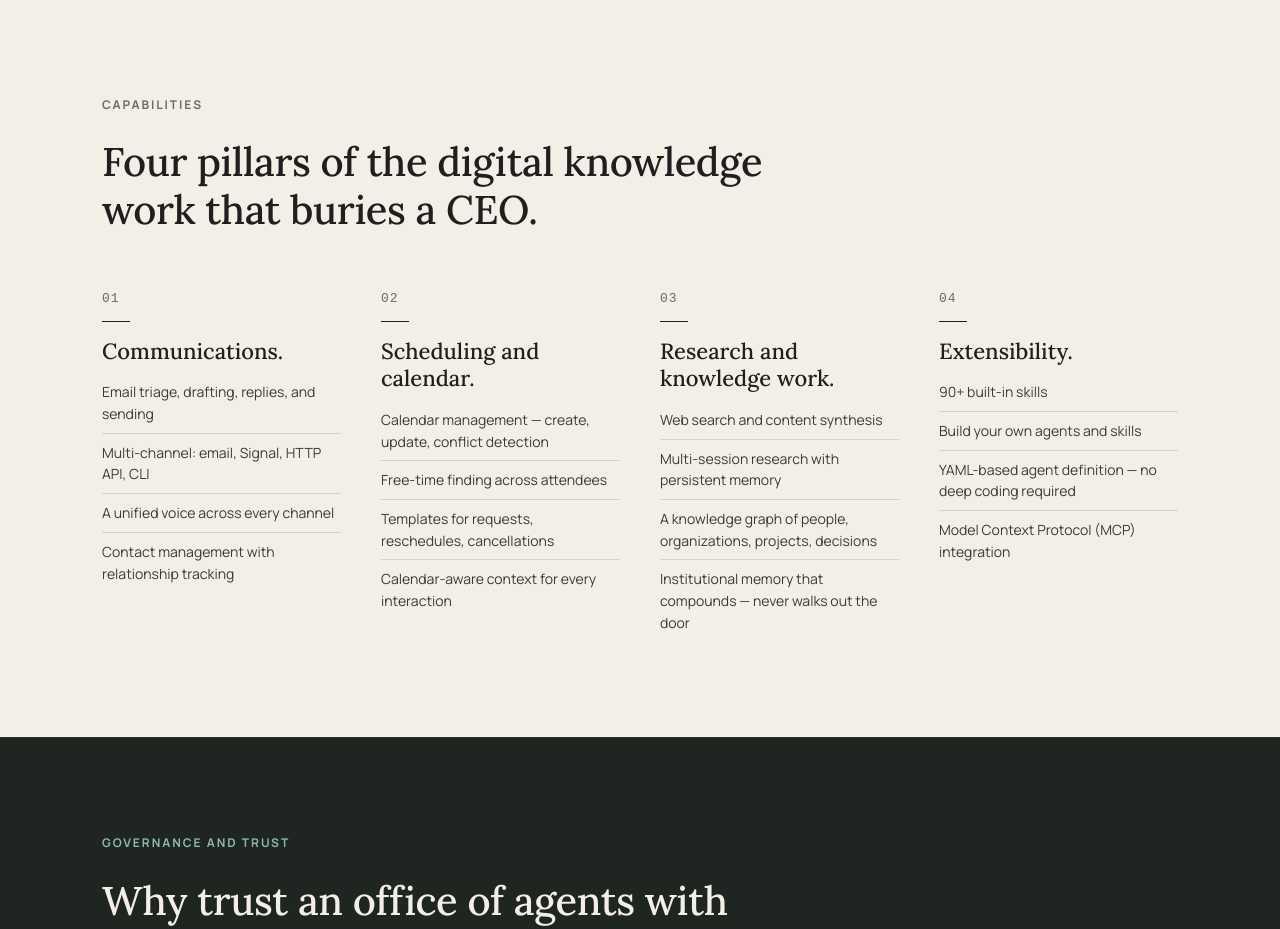
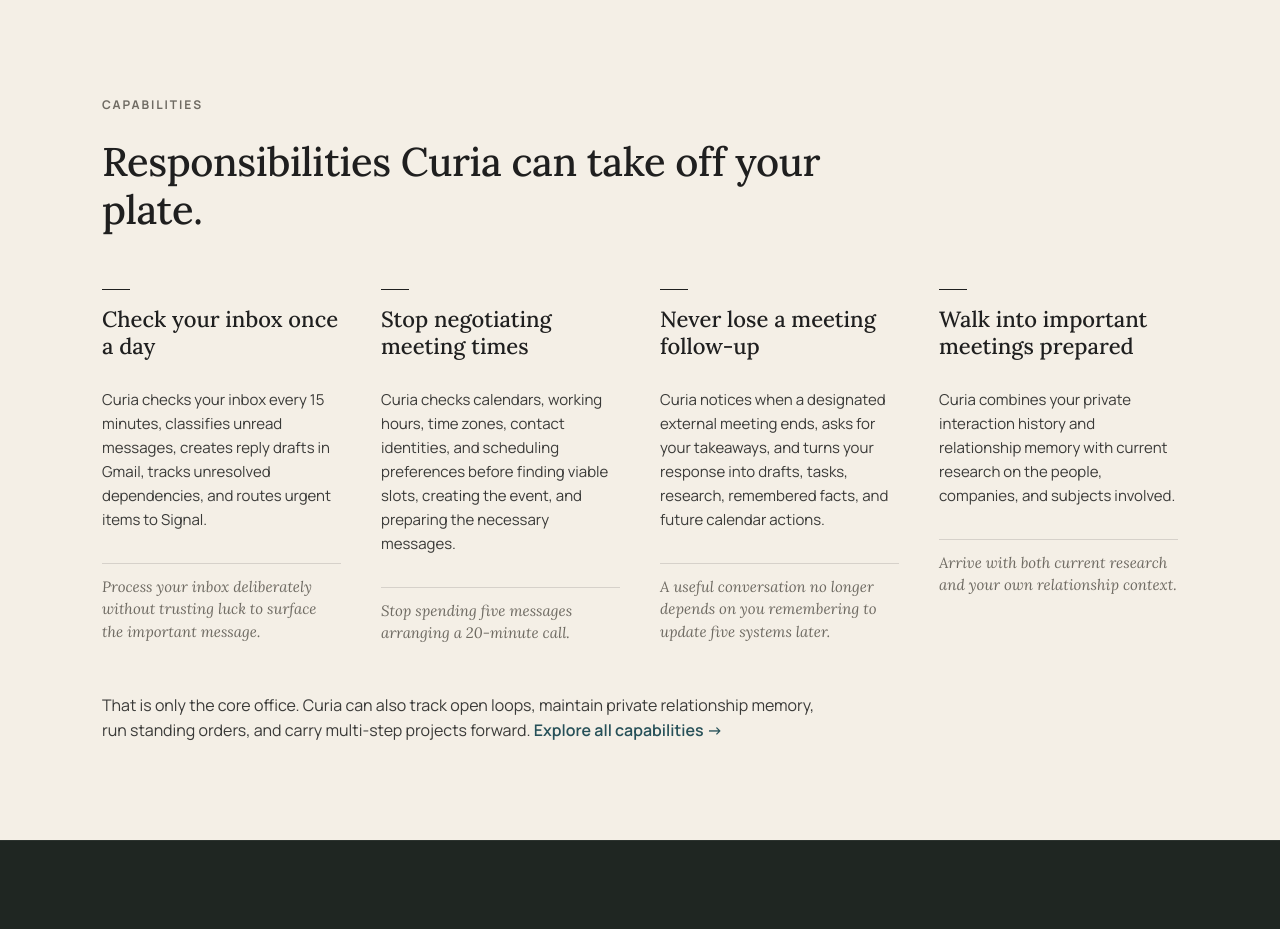
Before and after one commit to josephfung/curia-website, a React (Vite) app: page / in a window 1280 px wide. Shown: the part 660-1589 px from the top of the page. Built offline with nearby package versions, Linux system fonts and the light colour scheme; a web font is replaced by a local one.

Commit message:
feat: replace capability pillars with outcome-led cards

```diff
--- /dev/null
+++ b/src/components/CapabilityPreviewCard.jsx
@@ -0,0 +1,12 @@
+import React from 'react';
+
+const CapabilityPreviewCard = ({ title, body, outcome }) => (
+  <div className="m-pillar">
+    <div className="m-pillar-rule"></div>
+    <h3 className="m-pillar-title">{title}</h3>
+    <p className="m-pillar-body">{body}</p>
+    <p className="m-cap-outcome">{outcome}</p>
+  </div>
+);
+
+export default CapabilityPreviewCard;
--- a/src/pages/HomePage.jsx
+++ b/src/pages/HomePage.jsx
@@ -1,6 +1,7 @@
 import React, { useState } from 'react';
 import MarketingHeader from '../components/MarketingHeader.jsx';
 import MarketingFooter from '../components/MarketingFooter.jsx';
+import CapabilityPreviewCard from '../components/CapabilityPreviewCard.jsx';
 
 /* Asset paths are absolute — files live in public/assets/ and are served at /assets/ */
 
@@ -27,67 +28,41 @@
 );
 
 const CapabilitiesSection = () => {
-  const pillars = [
+  const cards = [
     {
-      n: '01',
-      title: 'Communications.',
-      bullets: [
-        'Email triage, drafting, replies, and sending',
-        'Multi-channel: email, Signal, HTTP API, CLI',
-        'A unified voice across every channel',
-        'Contact management with relationship tracking',
-      ],
+      title: 'Check your inbox once a day',
+      body: 'Curia checks your inbox every 15 minutes, classifies unread messages, creates reply drafts in Gmail, tracks unresolved dependencies, and routes urgent items to Signal.',
+      outcome: 'Process your inbox deliberately without trusting luck to surface the important message.',
     },
     {
-      n: '02',
-      title: 'Scheduling and calendar.',
-      bullets: [
-        'Calendar management — create, update, conflict detection',
-        'Free-time finding across attendees',
-        'Templates for requests, reschedules, cancellations',
-        'Calendar-aware context for every interaction',
-      ],
+      title: 'Stop negotiating meeting times',
+      body: 'Curia checks calendars, working hours, time zones, contact identities, and scheduling preferences before finding viable slots, creating the event, and preparing the necessary messages.',
+      outcome: 'Stop spending five messages arranging a 20-minute call.',
     },
     {
-      n: '03',
-      title: 'Research and knowledge work.',
-      bullets: [
-        'Web search and content synthesis',
-        'Multi-session research with persistent memory',
-        'A knowledge graph of people, organizations, projects, decisions',
-        'Institutional memory that compounds — never walks out the door',
-      ],
+      title: 'Never lose a meeting follow-up',
+      body: 'Curia notices when a designated external meeting ends, asks for your takeaways, and turns your response into drafts, tasks, research, remembered facts, and future calendar actions.',
+      outcome: 'A useful conversation no longer depends on you remembering to update five systems later.',
     },
     {
-      n: '04',
-      title: 'Extensibility.',
-      bullets: [
-        '90+ built-in skills',
-        'Build your own agents and skills',
-        'YAML-based agent definition — no deep coding required',
-        'Model Context Protocol (MCP) integration',
-      ],
+      title: 'Walk into important meetings prepared',
+      body: 'Curia combines your private interaction history and relationship memory with current research on the people, companies, and subjects involved.',
+      outcome: 'Arrive with both current research and your own relationship context.',
     },
   ];
   return (
     <section className="m-section" id="capabilities">
       <div className="m-container">
         <div className="m-section-eyebrow">Capabilities</div>
-        <h2 className="m-section-title">
-          Four pillars of the digital knowledge work that buries a CEO.
-        </h2>
+        <h2 className="m-section-title">Responsibilities Curia can take off your plate.</h2>
         <div className="m-pillars m-pillars-4">
-          {pillars.map((p) => (
-            <div className="m-pillar" key={p.n}>
-              <div className="m-pillar-num">{p.n}</div>
-              <div className="m-pillar-rule"></div>
-              <h3 className="m-pillar-title">{p.title}</h3>
-              <ul className="m-pillar-list">
-                {p.bullets.map((b, i) => <li key={i}>{b}</li>)}
-              </ul>
-            </div>
-          ))}
+          {cards.map((c) => <CapabilityPreviewCard key={c.title} {...c} />)}
         </div>
+        <p className="m-cap-bridge">
+          That is only the core office. Curia can also track open loops, maintain
+          private relationship memory, run standing orders, and carry multi-step
+          projects forward. <a href="/capabilities">Explore all capabilities &rarr;</a>
+        </p>
       </div>
     </section>
   );
--- a/src/styles.css
+++ b/src/styles.css
@@ -182,6 +182,17 @@
   font-family: 'Manrope', sans-serif; font-size: 15px; line-height: 1.6;
   color: var(--m-ink-2);
 }
+.m-cap-outcome {
+  font-family: 'Lora', Georgia, serif; font-style: italic;
+  font-size: 15px; line-height: 1.5; color: var(--m-ink-mute);
+  margin: 4px 0 0; padding-top: 12px; border-top: 1px solid var(--m-rule);
+}
+.m-cap-bridge {
+  font-family: 'Manrope', sans-serif; font-size: 16px; line-height: 1.6;
+  color: var(--m-ink-2); max-width: 720px; margin: 48px 0 0;
+}
+.m-cap-bridge a { color: var(--m-teal); font-weight: 600; text-decoration: none; }
+.m-cap-bridge a:hover { text-decoration: underline; }
 
 /* ─ Autonomy ladder ──────────────────────────────────────────────── */
 .m-ladder {
```
